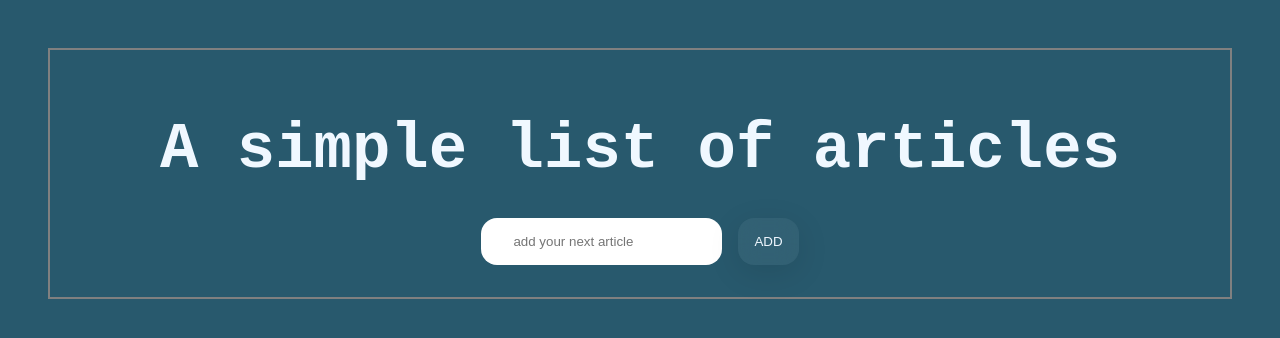
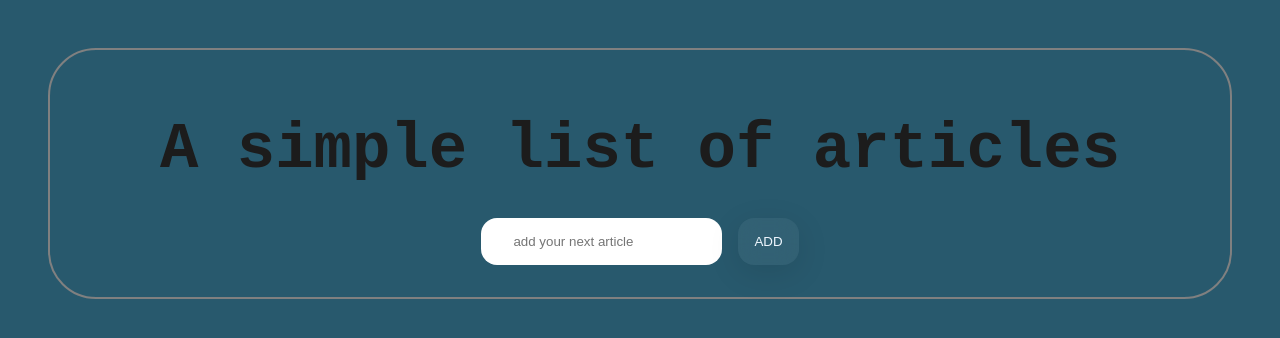
Before and after one commit to andrealoda/react-form, a React (Vite) app: page / in a window 1280 px wide. Shown: the top 338 px of the page. Built offline with nearby package versions, Linux system fonts and the light colour scheme.

Commit message:
add log for randomUUID

```diff
--- a/src/components/FormApp.jsx
+++ b/src/components/FormApp.jsx
@@ -1,12 +1,16 @@
-export default function ArticleAdderForm ({ newArticle, setNewArticle, article, setArticle }) {
+export default function ArticleAdderForm({ newArticle, setNewArticle, article, setArticle }) {
 
   function handleSubmit(e) {
     e.preventDefault();
 
     if (newArticle.trim() === '') return;
 
+    const id = crypto.randomUUID();
+    console.log(id);
+
+
     const articleObject = {
-  id: crypto.randomUUID(),
+      id,
       text: newArticle
     };
 
--- a/src/index.css
+++ b/src/index.css
@@ -21,7 +21,8 @@ body {
     margin: 3rem;
     padding: 2rem;
     border: 2px solid grey;
-    color: aliceblue;
+    border-radius: 3rem;
+    color: #1c1c1c;
 }
 
 .title-bar {
```
Lines whose indentation alone changed are shown as unchanged.
